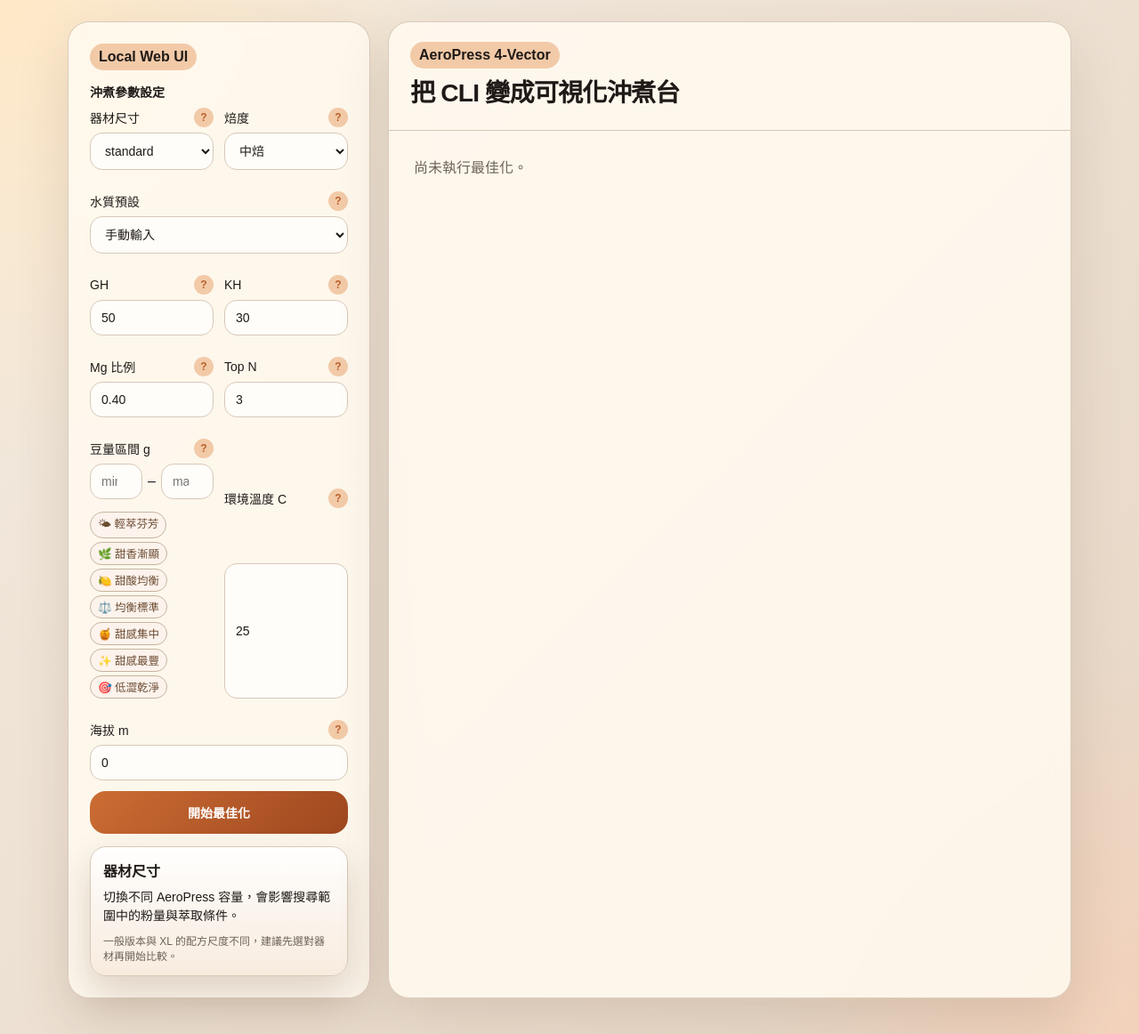
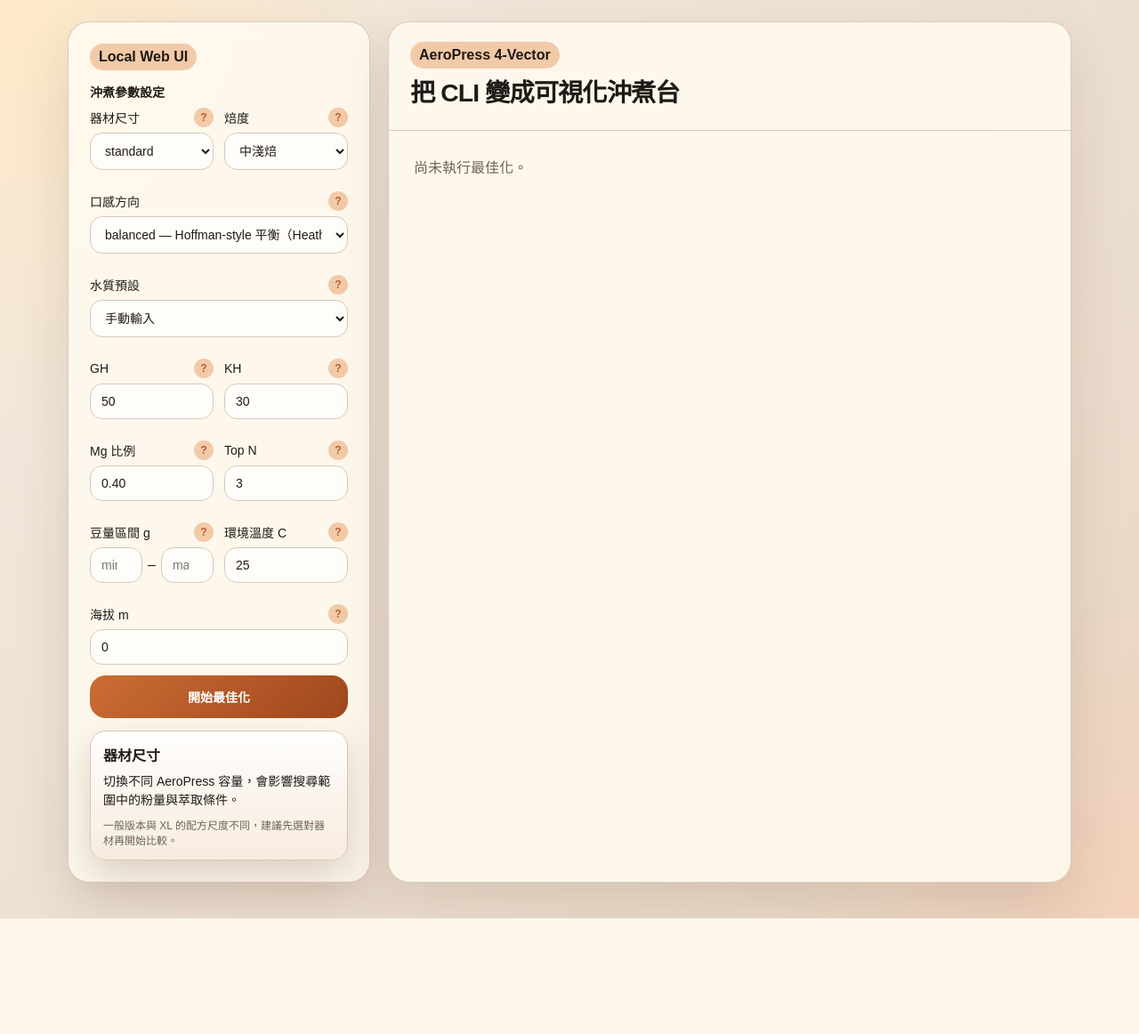
Before and after one commit to ga815647/aeropress_gui, a Flask app: page / in a window 1280 px wide. Shown: the whole page at 89% size. After the commit the page ends 1032 px from the top, so only its background shows below. Run offline with Flask 3, Linux system fonts and the light colour scheme.

Commit message:
feat: Phase 9 grind ceiling + Phase 8.1 webapp label UI + Tim label
Phase 9 — Layer 1 fix for coarse↔fine saturation degeneracy:
  - compounds.py: CGA / MEL gain ceiling(dial) = exp(coeff × (DIAL_BASE − dial))
    on top of the existing grind_kinetics rate scaling. Pure exp() structure,
    no threshold parameter — satisfies principle #4. Surface-area-limited
    plateau (Fuller & Rao 2017). Saturation gap Hedrick vs fine+cool went
    from 2 pp → 19 pp.
  - data/labels.json v2: all 5 label IDEALs re-derived from the new model
    (coarse-modern moves to SW 0.48 / CGA 0.08 / MEL 0.07 — distinctive
    coarse signature).
  - optimizer: each label can carry its own dial_prefer override; falls back
    to ROAST_TABLE roast-level prefer otherwise. Aligns the soft dial-Gaussian
    with the label's archetypal grind (Hedrick 6.0 vs Hoffman 4.3).
  - Result: coarse-modern Top 1 was dial 4.3 / 94°C / 120s, now dial 5.9-6.0 /
    97-98°C / 180-210s — the genuinely coarse+long+hot recipe expected from
    the label name.

Phase 8.1 — webapp label UI + Channel A demo:
  - templates/index.html: added <select id="label"> with 4 anchored labels +
    "全部並列 (cupping 比對)" Channel B option (default balanced); default
    roast switched medium → medium_light to match Phase 8 calibration.
  - static/js/webapp.js: removed ~170 lines of pre-Phase-8 dose-flavor
    7-chip preset system (CHIP_LABELS / computeDosePresets / etc. were
    binning doses by flavor — superseded by labels). Added renderChannelB()
    side-by-side card layout; renderResults() now branches on
    Array vs object response.
  - data/labels.json: appended `tim` label (Tim Wendelboe Filter Recipe,
    14g / 200ml / 98°C / dial 4.0 / 60s upright sealed → IDEAL derived
    via predict_compounds on light roast). First Channel A discovery
    use case — zero changes to existing 4 labels.

All 6 anchors + 28 pytest PASS.

Co-Authored-By: Claude Opus 4.7 (1M context) <noreply@anthropic.com>

```diff
--- a/static/js/webapp.js
+++ b/static/js/webapp.js
@@ -83,6 +83,11 @@
       body: "海拔會影響沸點與實際水溫上限，因此會改變可行的沖煮溫度範圍。",
       meta: "平地可維持 0，高海拔地區再補入實際數值。",
     },
+    label: {
+      title: "口感方向",
+      body: "Phase 8 感官 label 島：每個 label 是一份「想喝什麼」的目標（compound profile + TDS_PREFER），optimizer 會找出最接近該目標的配方。選擇「全部並列」會同時跑 4 個 label，每個 label 各印 Top 1，方便 cupping 對照。",
+      meta: "balanced=Hoffman / acid-forward=April / sweet-body=Championship / coarse-modern=Hedrick。",
+    },
   };
 
   const compoundHelp = {
@@ -130,6 +135,23 @@
         tooltipTitle.textContent = "焙度";
         tooltipBody.textContent = roastOption.note;
         tooltipMeta.textContent = "可依豆袋上的 Agtron 或 SCA 等級選擇；無測量時可從 Medium (M) 開始。";
+        return;
+      }
+    }
+    if (key === "label") {
+      const selected = document.getElementById("label").value;
+      if (selected === "") {
+        tooltipTitle.textContent = "口感方向：全部並列 (cupping)";
+        tooltipBody.textContent = "同時跑 4 個 label，每個 label 各回 Top 1 配方並列展示，方便 cupping 對照。";
+        tooltipMeta.textContent = "選定單一 label 後切回單目標 Top N 模式。";
+        return;
+      }
+      const labelOption = (window.APP_LABELS || []).find(l => l.name === selected);
+      if (labelOption) {
+        tooltipTitle.textContent = `口感方向：${labelOption.name}`;
+        tooltipBody.textContent = labelOption.description;
+        const anchor = labelOption.bullseye_anchor ? `源自 ${labelOption.bullseye_anchor} 食譜。` : "假想 label（無對應實測食譜）。";
+        tooltipMeta.textContent = `${anchor} TDS 目標 ${labelOption.tds_prefer}%。`;
         return;
       }
     }
@@ -647,6 +669,55 @@
     syncInlineTimerUI(currentDetailIndex);
   }
 
+  function renderChannelB(meta, byLabel) {
+    // Flatten label → result list into one row per label (Top 1 each), side-by-side.
+    const labels = Object.keys(byLabel);
+    if (!labels.length) {
+      resultsNode.innerHTML = `<div class="empty">沒有可用結果。</div>`;
+      return;
+    }
+    const cards = labels.map((lbl) => {
+      const items = byLabel[lbl] || [];
+      if (!items.length) {
+        return `
+          <div class="recipe-card" style="min-width: 280px; flex-shrink: 0; border-radius: 12px; padding: 1.2rem; background: #fff; border: 1px solid #e4d7cb;">
+            <div class="muted" style="font-size: 0.85em; font-weight: bold;">${lbl}</div>
+            <div class="muted" style="margin-top: 8px;">(無候選配方)</div>
+          </div>
+        `;
+      }
+      const r = items[0];
+      return `
+        <div class="recipe-card" style="min-width: 280px; flex-shrink: 0; border-radius: 12px; padding: 1.2rem; background: #fff; border: 1px solid #e4d7cb;">
+          <div style="display: flex; justify-content: space-between; align-items: flex-start; margin-bottom: 0.5rem;">
+            <div>
+              <div class="muted" style="font-size: 0.85em; font-weight: bold; color: #bb5f2a;">${lbl}</div>
+              <h3 style="margin: 4px 0 0; font-size: 1.1em; color: #4e6b5b;">Score ${r.score.toFixed(1)}</h3>
+            </div>
+          </div>
+          <div style="font-size: 0.9em; color: #6d6358; line-height: 1.5;">
+            <strong>Temp ${r.temp}°C / Dial ${r.dial} / Dose ${r.dose}g</strong><br>
+            Steep: ${formatTime(r.steep_sec)} / Contact: ${formatTime(r.total_contact_sec)}<br>
+            TDS ${r.tds.toFixed(2)}% | EY ${r.ey.toFixed(1)}%
+          </div>
+          <div class="muted" style="margin-top: 8px; font-size: 0.78em; word-break: break-all;">recipe_id: ${r.recipe_id || "—"}</div>
+        </div>
+      `;
+    }).join("");
+
+    resultsNode.innerHTML = `
+      <div class="muted" style="margin-bottom: 0.5rem;">Channel B — 各 label 各自最佳化 Top 1（並列 cupping 比對）</div>
+      <div class="scroll-container" style="display: flex; overflow-x: auto; gap: 16px; padding: 0 0 16px 0;">
+        ${cards}
+      </div>
+      <div class="muted" style="font-size: 0.85em; margin-top: 0.5rem;">
+        要看單一 label 的詳細時間軸 / timer，請在上方下拉切換到該 label 後重跑。
+      </div>
+    `;
+    // No radar in Channel B (results aren't comparable across labels).
+    updateRadarTrigger([]);
+  }
+
   function renderResults(payload) {
     const { meta, results } = payload;
     latestPayload = payload;
@@ -658,7 +729,14 @@
     }
     activeTimers = {};
 
-    if (!results.length) {
+    // Channel B: results is dict[label] → list. Render parallel cards.
+    if (results && !Array.isArray(results) && typeof results === "object") {
+      setMobileControlsHidden(true, { scrollToResults: true });
+      renderChannelB(meta, results);
+      return;
+    }
+
+    if (!results || !results.length) {
       setMobileControlsHidden(false);
       resultsNode.innerHTML = `<div class="empty">沒有可用結果。</div>`;
       updateRadarTrigger([]);
@@ -670,142 +748,10 @@
     updateRadarTrigger(results);
   }
 
-  // ── 豆量風味走向提示 ──────────────────────────────────────────
+  // ── 豆量步進依器材切換 ────────────────────────────────────────
   const doseMinInput = document.getElementById("dose_min");
   const doseMaxInput = document.getElementById("dose_max");
   const brewerSelect = document.getElementById("brewer");
-  const doseFlavorHint = document.getElementById("dose-flavor-hint");
-  const dosePresetChipsEl = document.getElementById("dose-preset-chips");
-
-  // 7 段標籤：基於模型實測資料設計
-  // 規律：豆量↑ → EY↓（粗研磨補償）→ 甜感先升後降，峰值在中高段；苦澀全段緩降
-  // 27-28g (XL light) 浸泡自動縮至 90s → 甜感斷崖式下降，即標籤 7 的現象
-  const CHIP_LABELS = [
-    { icon: "🌤", label: "輕萃芬芳",  desc: "萃取最完整，甜香飄逸，TDS 偏低、口感較輕薄" },
-    { icon: "🌿", label: "甜香漸顯",  desc: "甜感開始明顯，TDS 漸升，酸質清晰" },
-    { icon: "🍋", label: "甜酸均衡",  desc: "甜酸比例接近平衡，風味輪廓清晰立體" },
-    { icon: "⚖️", label: "均衡標準",  desc: "甜酸醇厚三者均衡，TDS 中段" },
-    { icon: "🍯", label: "甜感集中",  desc: "TDS 接近理想值，甜感量大，酸質飽滿" },
-    { icon: "✨", label: "甜感最豐",  desc: "甜感絕對量最高（TDS × 甜感比例雙峰）、苦澀低" },
-    { icon: "🎯", label: "低澀乾淨",  desc: "苦澀最低，甜感略薄，浸泡較短，風格乾淨俐落" },
-  ];
-
-  // 根據焙度 × 器材動態計算 chip 豆量範圍
-  function computeDosePresets(brewerId, roastCode) {
-    const brewer = window.APP_BREWER_PRESETS && window.APP_BREWER_PRESETS[brewerId];
-    const roast  = window.APP_ROAST_OPTIONS  && window.APP_ROAST_OPTIONS.find(r => r.code === roastCode);
-    if (!brewer || !roast || !roast.dose_per_100ml) return [];
-
-    const waterMl = brewer.water_ml;
-    // XL 以 1g 為步進，standard 以 0.5g
-    const stepG = brewerId === "xl" ? 1 : 0.5;
-    const snap = v => Math.round(v / stepG) * stepG;
-
-    const totalMin = snap(roast.dose_per_100ml[0] * waterMl / 100);
-    const totalMax = snap(roast.dose_per_100ml[1] * waterMl / 100);
-    const step = (totalMax - totalMin) / CHIP_LABELS.length;
-
-    return CHIP_LABELS.map((l, i) => ({
-      ...l,
-      min: snap(totalMin + i * step),
-      max: snap(totalMin + (i + 1) * step),
-    }));
-  }
-
-  let activeChipIndex = -1;
-  let currentChipPresets = [];
-
-  function renderDosePresetChips() {
-    if (!dosePresetChipsEl || !brewerSelect) return;
-    const roastCode = document.getElementById("roast")?.value || "medium";
-    currentChipPresets = computeDosePresets(brewerSelect.value, roastCode);
-    dosePresetChipsEl.innerHTML = currentChipPresets.map((p, i) => `
-      <button type="button"
-        data-dose-chip="${i}"
-        title="${p.min}–${p.max} g"
-        style="
-          padding: 3px 8px; border-radius: 999px; border: 1px solid #c5b49e;
-          background: #fdf3ed; color: #6b4c32; font-size: 0.78em; cursor: pointer;
-          transition: background 0.15s, border-color 0.15s; white-space: nowrap;
-        "
-      >${p.icon} ${p.label}</button>
-    `).join("");
-    syncChipActive();
-  }
-
-  function syncChipActive() {
-    if (!dosePresetChipsEl) return;
-    dosePresetChipsEl.querySelectorAll("[data-dose-chip]").forEach((btn) => {
-      const i = Number(btn.dataset.doseChip);
-      const on = i === activeChipIndex;
-      btn.style.background = on ? "#bb5f2a" : "#fdf3ed";
-      btn.style.color = on ? "#fff" : "#6b4c32";
-      btn.style.borderColor = on ? "#bb5f2a" : "#c5b49e";
-    });
-  }
-
-  function getDoseFlavorHint(brewerId, roastCode, rawMin, rawMax) {
-    const brewer = window.APP_BREWER_PRESETS && window.APP_BREWER_PRESETS[brewerId];
-    const roast  = window.APP_ROAST_OPTIONS  && window.APP_ROAST_OPTIONS.find(r => r.code === roastCode);
-    if (!brewer) return null;
-    const waterMl = brewer.water_ml;
-
-    const dMin = rawMin !== "" ? parseFloat(rawMin) : NaN;
-    const dMax = rawMax !== "" ? parseFloat(rawMax) : NaN;
-    const hasBoth = !isNaN(dMin) && !isNaN(dMax);
-    const hasMin  = !isNaN(dMin);
-    const hasMax  = !isNaN(dMax);
-    if (!hasMin && !hasMax) return null;
-
-    const doseMid = hasBoth ? (dMin + dMax) / 2 : (hasMin ? dMin : dMax);
-    if (doseMid <= 0) return null;
-
-    const ratio = waterMl / doseMid;
-
-    // 用焙度的有效豆量範圍，把 doseMid 映射到 0~1（0=最清爽端，1=最濃縮端）
-    let direction, icon;
-    if (roast && roast.dose_per_100ml) {
-      const lo = roast.dose_per_100ml[0] * waterMl / 100;
-      const hi = roast.dose_per_100ml[1] * waterMl / 100;
-      const t = Math.max(0, Math.min(1, (doseMid - lo) / (hi - lo)));
-      // 7 段對應 CHIP_LABELS：峰值甜感在 t≈0.71（位置6/7）
-      if      (t < 1/7)  { icon = "🌤"; direction = "輕萃芬芳 — EY最高，甜香活潑，TDS偏低"; }
-      else if (t < 2/7)  { icon = "🌿"; direction = "甜香漸顯 — TDS漸升，甜感開始豐厚"; }
-      else if (t < 3/7)  { icon = "🍋"; direction = "甜酸均衡 — 輪廓清晰，酸甜並重"; }
-      else if (t < 4/7)  { icon = "⚖️"; direction = "均衡標準 — 甜酸醇厚均衡"; }
-      else if (t < 5/7)  { icon = "🍯"; direction = "甜感集中 — TDS接近理想，甜感量大"; }
-      else if (t < 6/7)  { icon = "✨"; direction = "甜感最豐 — 甜感絕對量雙峰，苦澀最低"; }
-      else               { icon = "🎯"; direction = "低澀乾淨 — 浸泡可能較短，甜感略薄但最乾淨"; }
-    } else {
-      // fallback（無焙度資料時保留舊邏輯）
-      if      (ratio > 22) { icon = "☁️"; direction = "口感偏淡，酸質明亮"; }
-      else if (ratio > 18) { icon = "🍋"; direction = "酸甜均衡、層次活潑"; }
-      else if (ratio > 15) { icon = "⚖️"; direction = "風味均衡，甜感適中"; }
-      else if (ratio > 12) { icon = "🍫"; direction = "醇厚偏強，甜感突出"; }
-      else                 { icon = "💧"; direction = "高濃縮，甜醇厚重"; }
-    }
-
-    const ratioStr = ratio.toFixed(1);
-    const rangeNote = hasBoth ? `${dMin}–${dMax}g` : (hasMin ? `≥ ${dMin}g` : `≤ ${dMax}g`);
-    return `${icon} ${rangeNote}　水粉比 1:${ratioStr}　→　${direction}`;
-  }
-
-  function updateDoseFlavorHint() {
-    if (!doseFlavorHint) return;
-    const roastCode = document.getElementById("roast")?.value || "medium";
-    const hint = getDoseFlavorHint(
-      brewerSelect ? brewerSelect.value : "xl",
-      roastCode,
-      doseMinInput ? doseMinInput.value : "",
-      doseMaxInput ? doseMaxInput.value : ""
-    );
-    if (hint) {
-      doseFlavorHint.textContent = hint;
-      doseFlavorHint.hidden = false;
-    } else {
-      doseFlavorHint.hidden = true;
-    }
-  }
 
   function syncDoseInputStep() {
     if (!brewerSelect) return;
@@ -814,31 +760,7 @@
     if (doseMaxInput) doseMaxInput.step = stepG;
   }
   syncDoseInputStep();
-
-  if (doseMinInput) doseMinInput.addEventListener("input", () => { activeChipIndex = -1; syncChipActive(); updateDoseFlavorHint(); });
-  if (doseMaxInput) doseMaxInput.addEventListener("input", () => { activeChipIndex = -1; syncChipActive(); updateDoseFlavorHint(); });
-  if (brewerSelect) brewerSelect.addEventListener("change", () => { activeChipIndex = -1; syncDoseInputStep(); renderDosePresetChips(); updateDoseFlavorHint(); });
-
-  // roast 改變時重算 chip 範圍（焙度 × 器材矩陣）
-  const roastSelectEl = document.getElementById("roast");
-  if (roastSelectEl) roastSelectEl.addEventListener("change", () => { activeChipIndex = -1; renderDosePresetChips(); updateDoseFlavorHint(); });
-
-  if (dosePresetChipsEl) {
-    dosePresetChipsEl.addEventListener("click", (e) => {
-      const btn = e.target.closest("[data-dose-chip]");
-      if (!btn) return;
-      const i = Number(btn.dataset.doseChip);
-      const p = currentChipPresets[i];
-      if (!p) return;
-      if (doseMinInput) doseMinInput.value = p.min;
-      if (doseMaxInput) doseMaxInput.value = p.max;
-      activeChipIndex = i;
-      syncChipActive();
-      updateDoseFlavorHint();
-    });
-  }
-
-  renderDosePresetChips();
+  if (brewerSelect) brewerSelect.addEventListener("change", syncDoseInputStep);
   // ─────────────────────────────────────────────────────────────
 
   presetSelect.addEventListener("change", () => {
--- a/templates/index.html
+++ b/templates/index.html
@@ -46,8 +46,20 @@
               </div>
               <select id="roast" name="roast">
                 {% for opt in roast_options %}
-                <option value="{{ opt.code }}" {% if opt.code == 'medium' %}selected{% endif %}>{{ opt.name }}</option>
+                <option value="{{ opt.code }}" {% if opt.code == 'medium_light' %}selected{% endif %}>{{ opt.name }}</option>
                 {% endfor %}
+              </select>
+            </div>
+            <div class="field full" data-help-key="label">
+              <div class="label-row">
+                <label for="label">口感方向</label>
+                <button class="hint-button" type="button" data-help-target="label">?</button>
+              </div>
+              <select id="label" name="label">
+                {% for lbl in labels %}
+                <option value="{{ lbl.name }}" {% if lbl.name == 'balanced' %}selected{% endif %}>{{ lbl.name }} — {{ lbl.description }}</option>
+                {% endfor %}
+                <option value="">全部並列 (cupping 比對)</option>
               </select>
             </div>
             <div class="field full" data-help-key="preset">
@@ -100,8 +112,6 @@
                 <span>–</span>
                 <input id="dose_max" name="dose_max" type="number" step="0.5" min="0" placeholder="max" style="width:50%">
               </div>
-              <div id="dose-preset-chips" style="display:flex;flex-wrap:wrap;gap:4px;margin-top:8px;"></div>
-              <div id="dose-flavor-hint" hidden style="margin-top:6px;font-size:0.82em;color:#6b7f72;line-height:1.4;"></div>
             </div>
             <div class="field" data-help-key="t_env">
               <div class="label-row">
@@ -166,6 +176,7 @@
       window.APP_PRESETS = {{ presets|tojson }};
       window.APP_ROAST_OPTIONS = {{ roast_options|tojson }};
       window.APP_BREWER_PRESETS = {{ brewer_presets|tojson }};
+      window.APP_LABELS = {{ labels|tojson }};
     </script>
     <script src="{{ url_for('static', filename='js/webapp.js') }}" defer></script>
   </body>
--- a/webapp.py
+++ b/webapp.py
@@ -49,6 +49,9 @@ def create_app() -> Flask:
             {"code": k, "name": v["name"], "note": v["note"], "dose_per_100ml": list(v["dose_per_100ml"])}
             for k, v in constants.ROAST_TABLE.items()
         ]
+        labels = [
+            {"name": name, **get_label(name)} for name in label_names()
+        ]
         return render_template(
             "index.html",
             roast_codes=list(constants.ROAST_TABLE.keys()),
@@ -56,6 +59,7 @@ def create_app() -> Flask:
             brewer_options=list(constants.BREWER_PRESETS.keys()),
             brewer_presets=constants.BREWER_PRESETS,
             presets=WATER_PRESETS,
+            labels=labels,
         )
 
     @app.get("/api/config")
```
Also changed, not shown: TASKS.md (+2 -0 lines), constants.py (+13 -0 lines), data/labels.json (+18 -6 lines), models/compounds.py (+8 -6 lines), optimizer.py (+9 -2 lines), tests/test_webapp.py (+5 -1 lines).
